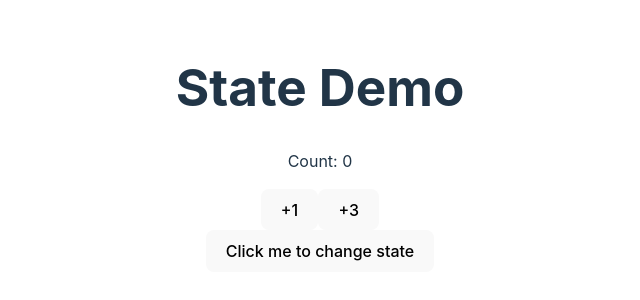
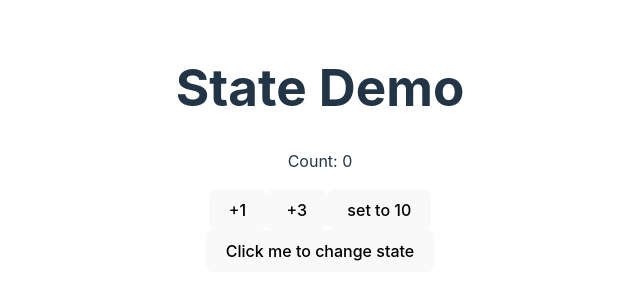
Before and after one commit to bbangwon/state-demo, a React (Vite) app: page / in a window 1280 px wide. Shown: the part 252-552 px from the top of the page, without its empty margins (320-960 px from the left). Built offline with nearby package versions, Linux system fonts and the light colour scheme.

Commit message:
리액트에서 다시 렌더링하는 경우

```diff
--- a/src/Counter.jsx
+++ b/src/Counter.jsx
@@ -1,8 +1,12 @@
 import { useState } from "react";
 export default function Counter() {
+    console.log("RE RENDERED!");
     const [count, setCount] = useState(0);
     const addOne = () => {
         setCount(count + 1);
+    }
+    const setToTen = () => {
+        setCount(10);
     }
     const addThree = () => {
         setCount(currentCount => currentCount + 1);
@@ -15,6 +19,8 @@ export default function Counter() {
             <p>Count: {count}</p>
             <button onClick={addOne}>+1</button>
             <button onClick={addThree}>+3</button>
+            <button onClick={setToTen}>set to 10</button>
+
         </div>
     )
 
```
